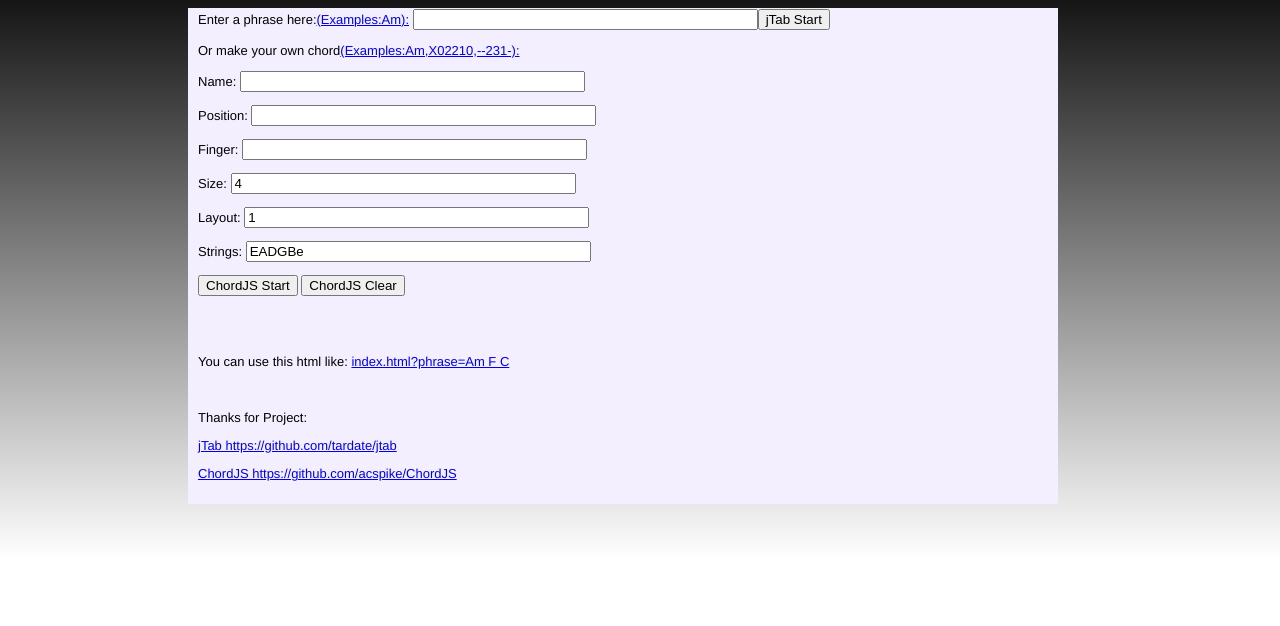
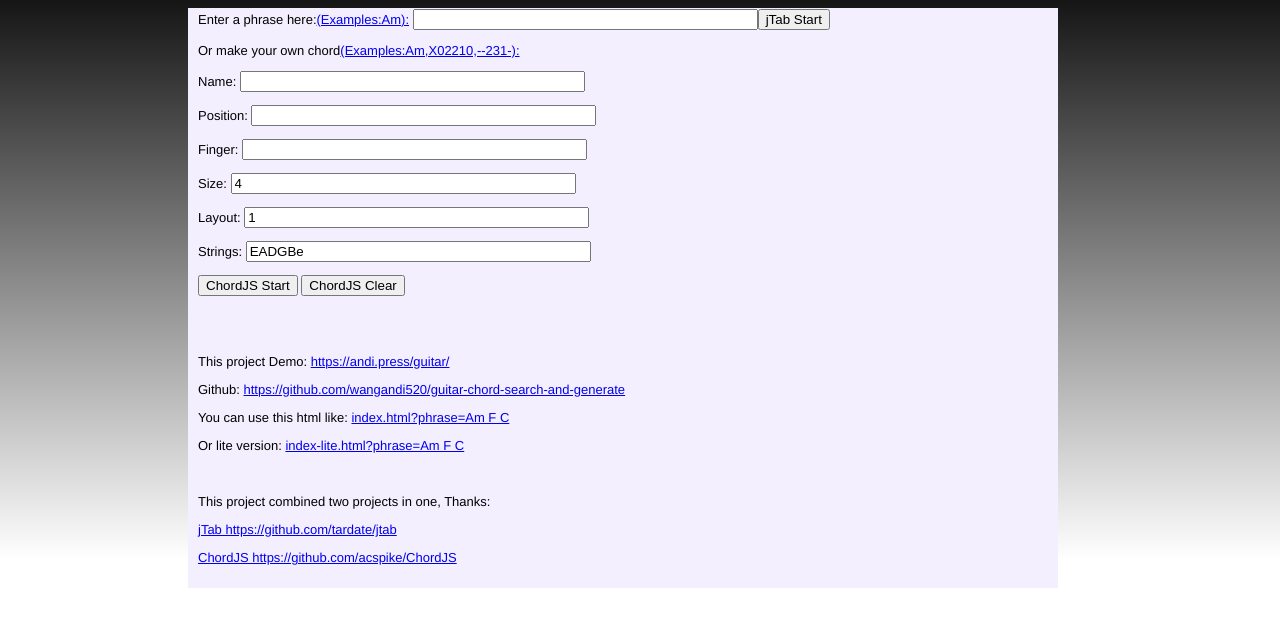
Before and after one commit to wangandi520/GuitarChordSearchAndGenerate, a plain HTML site: page index.html in a window 1280 px wide. Drawn offline with nearby package versions, Linux system fonts and the light colour scheme.

Commit message:
add info

```diff
--- a/index.html
+++ b/index.html
@@ -114,9 +114,13 @@
     </script>
 
     <div id="help">
+      <p>This project Demo: <a href="https://andi.press/guitar/">https://andi.press/guitar/</a></p>
+      <p>Github: <a href="https://github.com/wangandi520/guitar-chord-search-and-generate">https://github.com/wangandi520/guitar-chord-search-and-generate</a>
+      </p>
       <p>You can use this html like: <a href="?phrase=Am F C">index.html?phrase=Am F C</a></p>
+      <p>Or lite version: <a href="./index-lite.html?phrase=Am F C">index-lite.html?phrase=Am F C</a></p>
       <br />
-      <p>Thanks for Project:</p>
+      <p>This project combined two projects in one, Thanks: </p>
       <p><a href="https://github.com/tardate/jtab">jTab https://github.com/tardate/jtab</a></p>
       <p><a href="https://github.com/acspike/ChordJS">ChordJS https://github.com/acspike/ChordJS</a></p>
     </div>
```
Also changed, not shown: index-lite.html (+2 -2 lines), 1 other file.
